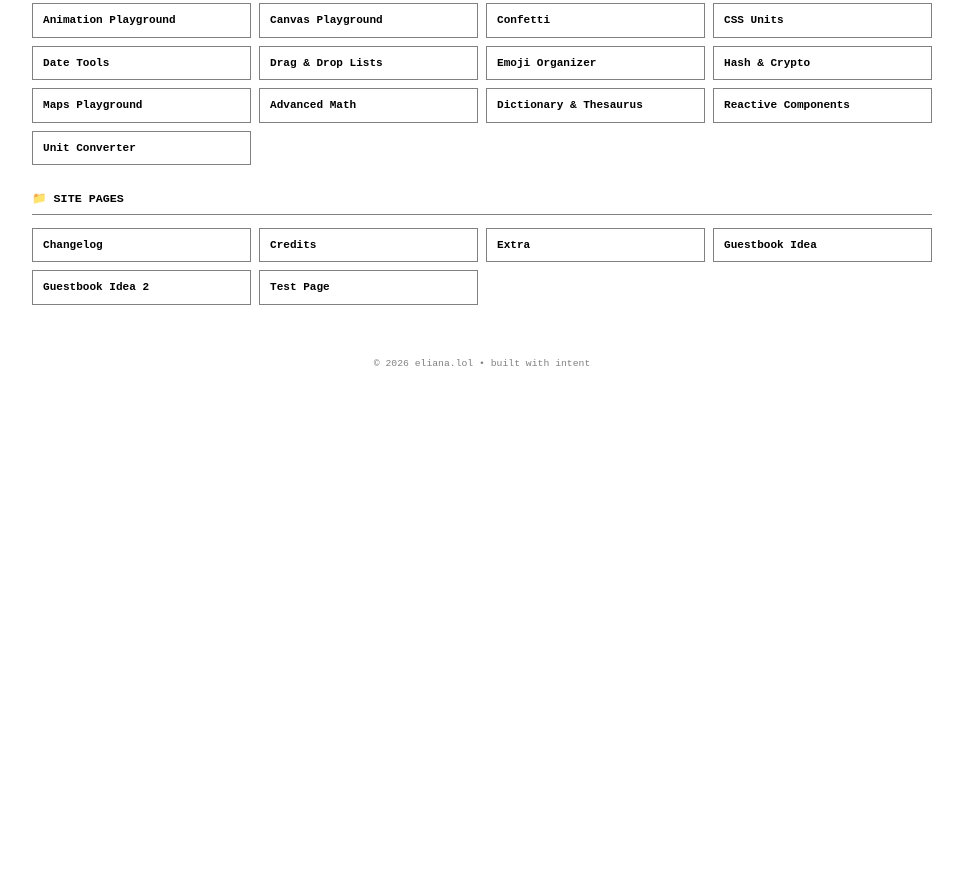
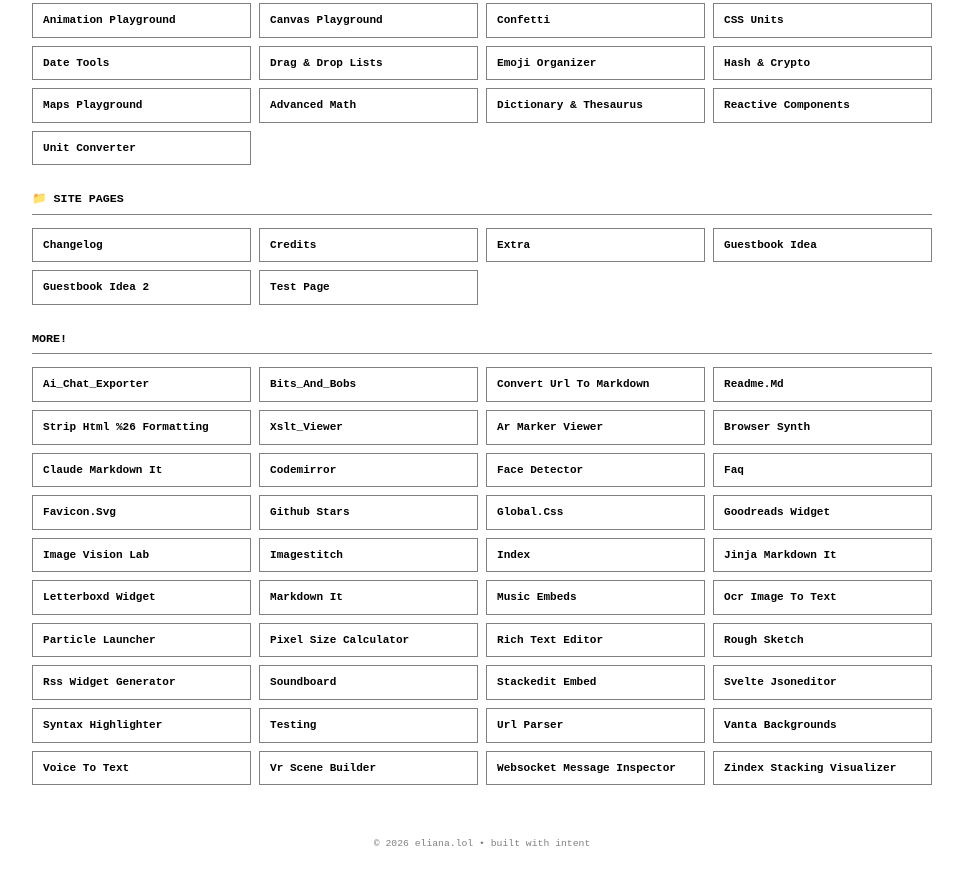
Before and after one commit to jubilancy/tools, a plain HTML site: page index.html in a window 1280 px wide. Shown: the part 1348-2220 px from the top of the page, without its empty margins (158-1121 px from the left). Before the commit the page ends 1740 px from the top, so only its background shows below. Drawn offline with Linux system fonts and the light colour scheme.

Commit message:
Add new tool links to index.html

```diff
--- a/index.html
+++ b/index.html
@@ -167,6 +167,50 @@
             <a href="test.html">Test Page</a>
         </div>
 
+        <span class="section-title">more!</span>
+        <div class="tool-grid">
+            <a href="https://tools.eliana.lol/AI_Chat_Exporter.html">Ai_Chat_Exporter</a>
+<a href="https://tools.eliana.lol/Bits_and_Bobs.html">Bits_And_Bobs</a>
+<a href="https://tools.eliana.lol/Convert%20URL%20to%20MarkDown.html">Convert Url To Markdown</a>
+<a href="https://tools.eliana.lol/README.md">Readme.Md</a>
+<a href="https://tools.eliana.lol/Strip%20HTML%20%26%20Formatting.html">Strip Html %26 Formatting</a>
+<a href="https://tools.eliana.lol/XSLT_Viewer.html">Xslt_Viewer</a>
+<a href="https://tools.eliana.lol/ar-marker-viewer.html">Ar Marker Viewer</a>
+<a href="https://tools.eliana.lol/browser-synth.html">Browser Synth</a>
+<a href="https://tools.eliana.lol/claude-markdown-it.html">Claude Markdown It</a>
+<a href="https://tools.eliana.lol/codemirror.html">Codemirror</a>
+<a href="https://tools.eliana.lol/face-detector.html">Face Detector</a>
+<a href="https://tools.eliana.lol/faq.html">Faq</a>
+<a href="https://tools.eliana.lol/favicon.svg">Favicon.Svg</a>
+<a href="https://tools.eliana.lol/github-stars.html">Github Stars</a>
+<a href="https://tools.eliana.lol/global.css">Global.Css</a>
+<a href="https://tools.eliana.lol/goodreads-widget.html">Goodreads Widget</a>
+<a href="https://tools.eliana.lol/image-vision-lab.html">Image Vision Lab</a>
+<a href="https://tools.eliana.lol/imagestitch.html">Imagestitch</a>
+<a href="https://tools.eliana.lol/index.html">Index</a>
+<a href="https://tools.eliana.lol/jinja-markdown-it.html">Jinja Markdown It</a>
+<a href="https://tools.eliana.lol/letterboxd-widget.html">Letterboxd Widget</a>
+<a href="https://tools.eliana.lol/markdown-it.html">Markdown It</a>
+<a href="https://tools.eliana.lol/music-embeds.html">Music Embeds</a>
+<a href="https://tools.eliana.lol/ocr-image-to-text.html">Ocr Image To Text</a>
+<a href="https://tools.eliana.lol/particle-launcher.html">Particle Launcher</a>
+<a href="https://tools.eliana.lol/pixel-size-calculator.html">Pixel Size Calculator</a>
+<a href="https://tools.eliana.lol/rich-text-editor.html">Rich Text Editor</a>
+<a href="https://tools.eliana.lol/rough-sketch.html">Rough Sketch</a>
+<a href="https://tools.eliana.lol/rss-widget-generator.html">Rss Widget Generator</a>
+<a href="https://tools.eliana.lol/soundboard.html">Soundboard</a>
+<a href="https://tools.eliana.lol/stackedit-embed.html">Stackedit Embed</a>
+<a href="https://tools.eliana.lol/svelte-jsoneditor.html">Svelte Jsoneditor</a>
+<a href="https://tools.eliana.lol/syntax-highlighter.html">Syntax Highlighter</a>
+<a href="https://tools.eliana.lol/testing.html">Testing</a>
+<a href="https://tools.eliana.lol/url-parser.html">Url Parser</a>
+<a href="https://tools.eliana.lol/vanta-backgrounds.html">Vanta Backgrounds</a>
+<a href="https://tools.eliana.lol/voice-to-text.html">Voice To Text</a>
+<a href="https://tools.eliana.lol/vr-scene-builder.html">Vr Scene Builder</a>
+<a href="https://tools.eliana.lol/websocket-message-inspector.html">Websocket Message Inspector</a>
+<a href="https://tools.eliana.lol/zindex-stacking-visualizer.html">Zindex Stacking Visualizer</a>
+
+        </div>
     </main>
 
     <footer style="margin-top: 4rem; text-align: center;" class="puny">
```
